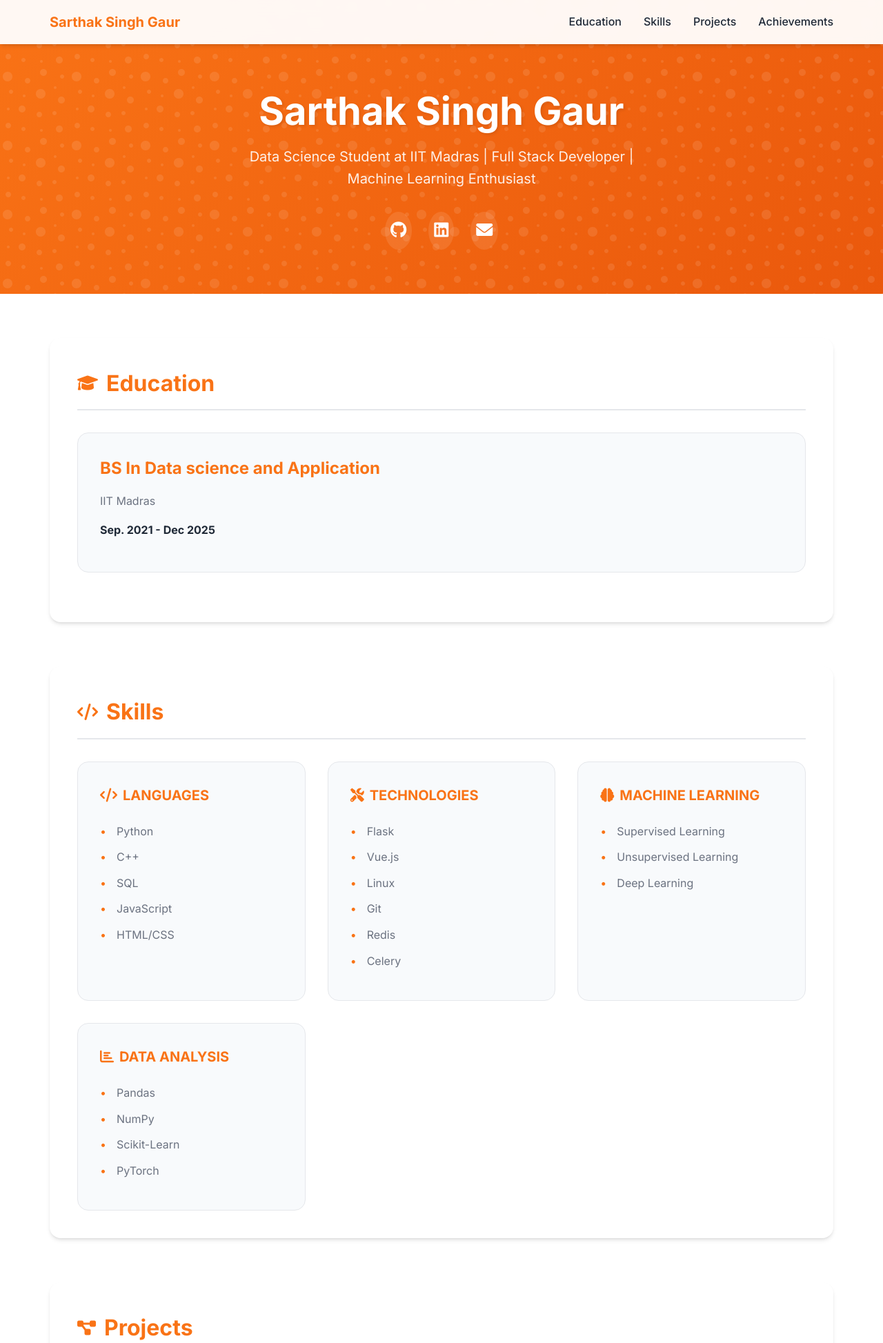
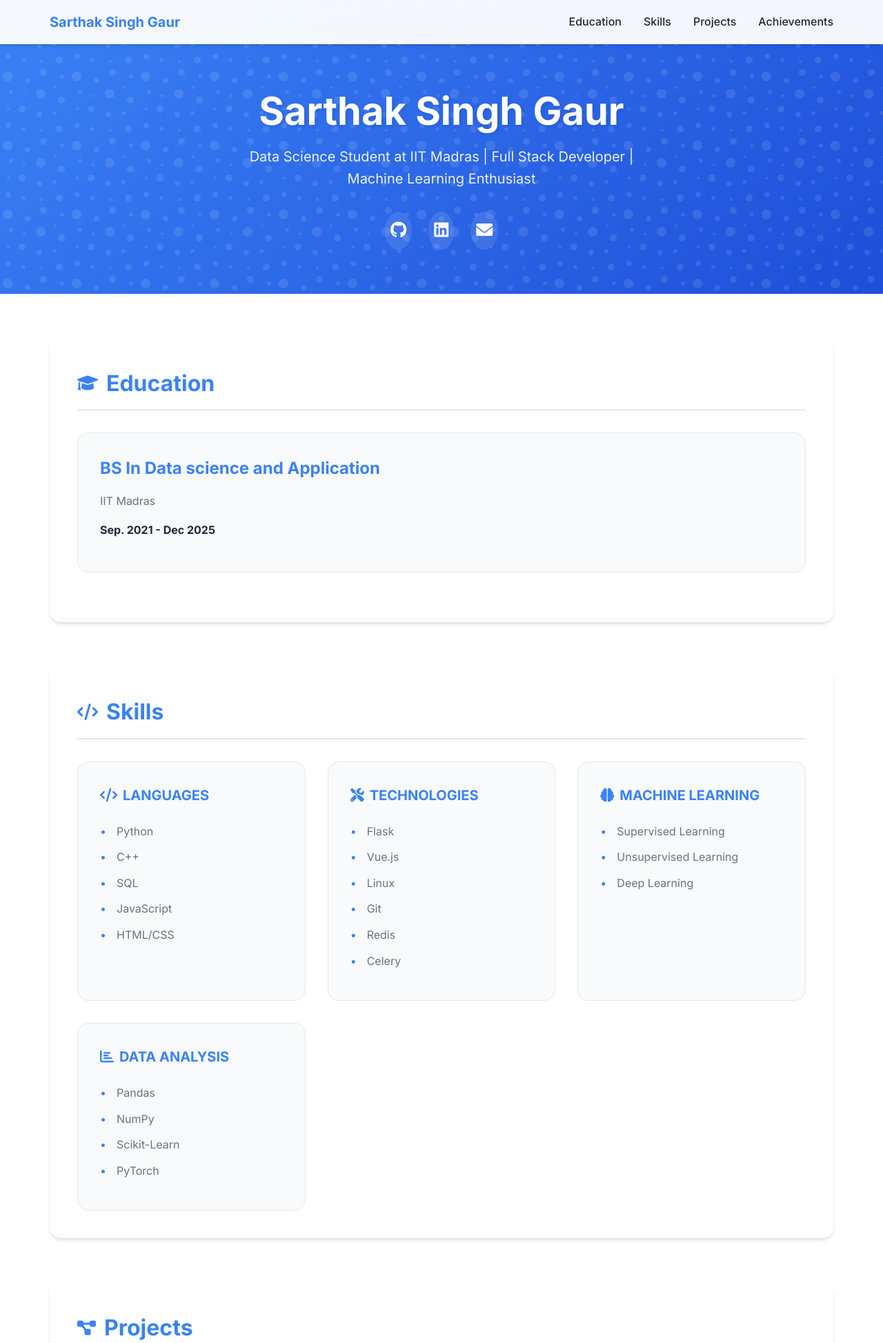
Before and after one commit to sarthaksinghgaur/sarthaksinghgaur.github.io, a FastAPI app: page / in a window 1280 px wide. Shown: the top 1947 px of the page at 69% size. Run offline with FastAPI, Linux system fonts and the light colour scheme.

Commit message:
test CI/CD

```diff
--- a/templates/index.html
+++ b/templates/index.html
@@ -10,8 +10,12 @@
     <link rel="stylesheet" href="https://cdnjs.cloudflare.com/ajax/libs/font-awesome/6.0.0/css/all.min.css">
     <style>
         :root {
-            --primary-color: #f97316;
-            --primary-dark: #ea580c;
+            --primary-color: #3b82f6;      /* Blue */
+            --primary-dark: #1d4ed8;       /* Dark Blue */
+            --accent-color: #f59e42;       /* Orange Accent */
+            --secondary-color: #10b981;    /* Green */
+            --secondary-dark: #047857;     /* Dark Green */
+            --highlight-color: #f43f5e;    /* Pink/Red */
             --text-color: #1f2937;
             --text-light: #6b7280;
             --bg-color: #ffffff;
```
